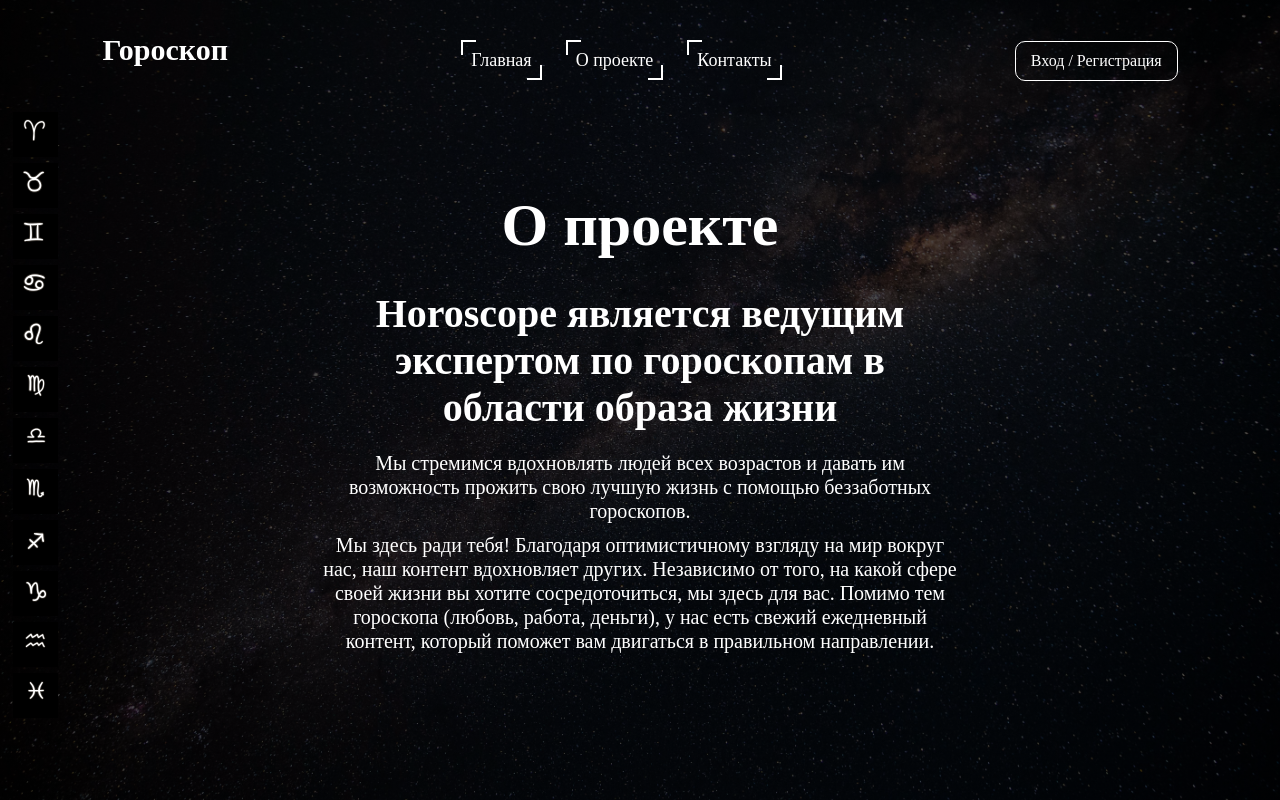
After one commit to Subarist007/horo, a Django app: template horoscope/templates/horoscope/about.html in a window 1280 px wide. The commit adds this page. Run offline with Django 4.2, Linux system fonts and the light colour scheme; the template is opened without the code that fills it: most values are stand-ins (such as "Sample title", 1, 10 or a date in 2020).

Commit message:
about, contacts, editing

```diff
--- /dev/null
+++ b/horoscope/templates/horoscope/about.html
@@ -0,0 +1,31 @@
+{% extends 'horoscope/index.html' %}
+{% load static %}
+
+
+{% block title %}
+    <title>{{ title }}</title>
+{% endblock %}
+
+{% block css %}
+    <link rel="stylesheet" href="{% static 'base_style.css' %}">
+{% endblock %}
+
+
+{% block content %}
+  <div class="content">
+      <h1>О проекте</h1>
+      <h2>Horoscope является ведущим экспертом по гороскопам в области образа жизни</h2>
+      <p>Мы стремимся вдохновлять людей всех возрастов
+          и давать им возможность прожить свою лучшую жизнь
+          с помощью беззаботных гороскопов.
+      </p>
+      <p>Мы здесь ради тебя!
+          Благодаря оптимистичному взгляду на мир вокруг нас,
+          наш контент вдохновляет других.
+          Независимо от того, на какой сфере своей жизни вы хотите сосредоточиться,
+          мы здесь для вас. Помимо тем гороскопа (любовь, работа, деньги),
+          у нас есть свежий ежедневный контент, который поможет вам
+          двигаться в правильном направлении.
+      </p>
+  </div>
+{% endblock %}
--- a/horoscope/templates/horoscope/base.html
+++ b/horoscope/templates/horoscope/base.html
@@ -18,10 +18,10 @@
 
             <ul>
                 <li><a href="/">Главная</a></li>
-                <li><a href="#">О проекте</a></li>
-                <li><a href="#">Контакты</a></li>
+                <li><a href="/about/">О проекте</a></li>
+                <li><a href="/contacts/">Контакты</a></li>
             </ul>
-            <a href="/login/" class="btn">Вход / Регистрация</a>
+            <a href="/login/" class="login">Вход / Регистрация</a>
         </nav>
         {% block login %}
 
--- a/horoscope/templates/horoscope/index.html
+++ b/horoscope/templates/horoscope/index.html
@@ -61,3 +61,11 @@
             </div>
     </div>
 {% endblock %}
+
+{% block content %}
+  <div class="content">
+      <h1>Ежедневный гороскоп</h1>
+      <h2>Узнайте, что ваш знак зодиака приготовил для вас сегодня.</h2>
+      <h3>Выберете свой знак зодиака на панели слева</h3>
+  </div>
+{% endblock %}
--- a/static/base_style.css
+++ b/static/base_style.css
@@ -55,7 +55,31 @@ nav ul li a:hover {
     background-position: 100% 0%, 0% 100%, 0% 100%, 100% 0%;
 }
 
+.info {
+    width: 50%;
+    margin: auto;
+    text-decoration: none;
+    color: #fff;
+    border: 1px solid #fff;
+    padding: 7px 10px;
+    border-radius: 3px;
+    font-size: 20px;
+
+    margin-bottom: 30px;
+}
+
 .btn {
+    margin: 20px;
+    text-decoration: none;
+    color: #fff;
+    border: 2px solid #fff;
+    padding: 10px 20px;
+    border-radius: 10px;
+    font-size: 20px;
+
+}
+
+.login {
     text-decoration: none;
     color: #fff;
     border: 1px solid #fff;
@@ -65,7 +89,7 @@ nav ul li a:hover {
 
 .content {
     width: 50%;
-    margin: 100px auto 0;
+    margin: 70px auto 0;
     color: #fff;
 }
 
@@ -75,15 +99,15 @@ nav ul li a:hover {
 }
 
 .content h2 {
-    margin-bottom: 50px;
+    margin-bottom: 20px;
     font-size: 40px;
 }
 
 .content p {
-    font-size: 18px;
+    font-size: 20px;
     line-height: 24px;
-    margin-bottom: 40px;
-    text-align: justify;
+    margin-bottom: 10px;
+    text-align: center; /*justify*/
 }
 
 .zodiac-signs {
--- a/zodiac/urls.py
+++ b/zodiac/urls.py
@@ -16,12 +16,13 @@ Including another URLconf
 from django.contrib import admin
 from django.urls import path, include
 
-from horoscope.views import index
+from horoscope.views import index, about, contacts
 
 urlpatterns = [
     path('admin/', admin.site.urls),
     path('', index, name='index'),
+    path('about/', about, name='about'),
+    path('contacts/', contacts, name='contacts'),
     path('login/', include('users.urls'), name='login'),
-
     path('<zodiac_sign>/', include('horoscope.urls'), name='horoscope'),
 ]
```
Also changed, not shown: horoscope/templates/horoscope/contacts.html (added, +19 -0 lines), horoscope/templates/horoscope/sign_zodiac.html (+5 -2 lines), horoscope/views.py (+14 -1 lines).
